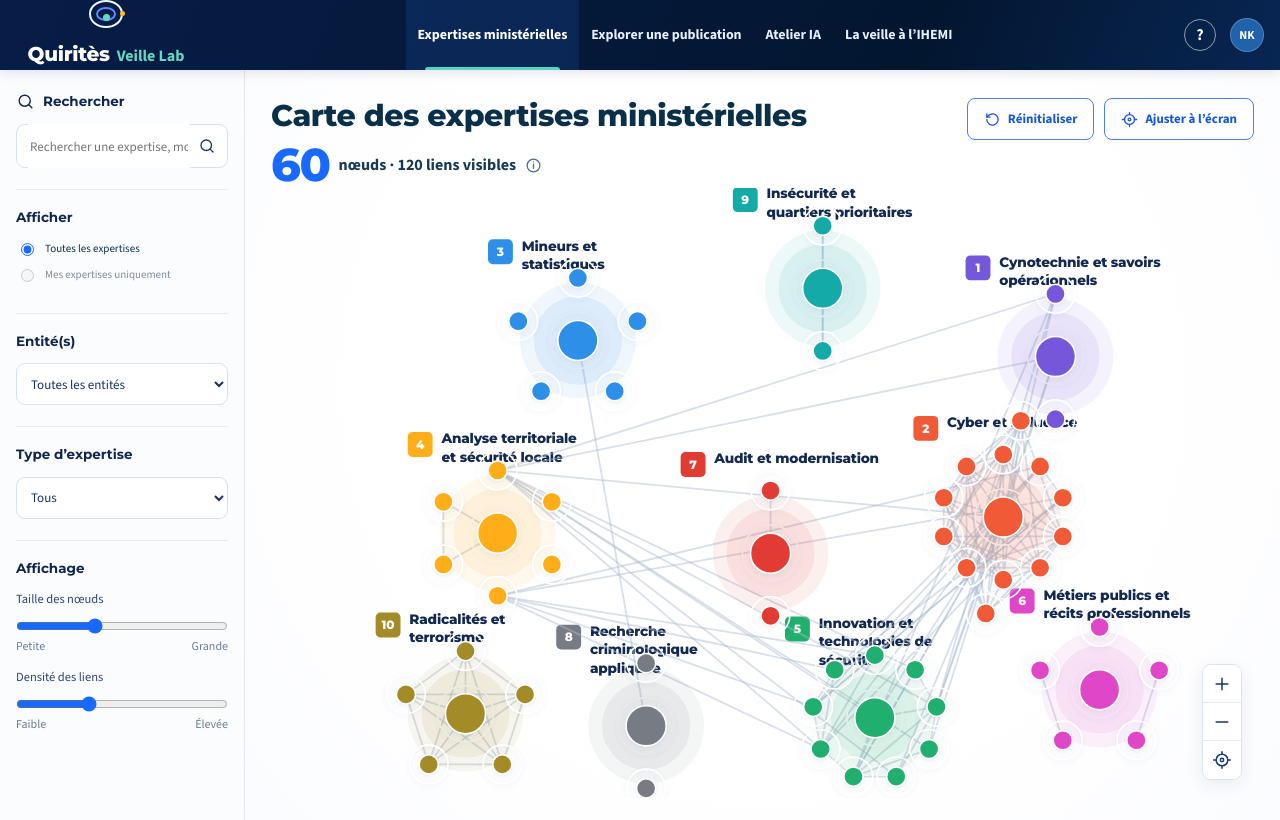
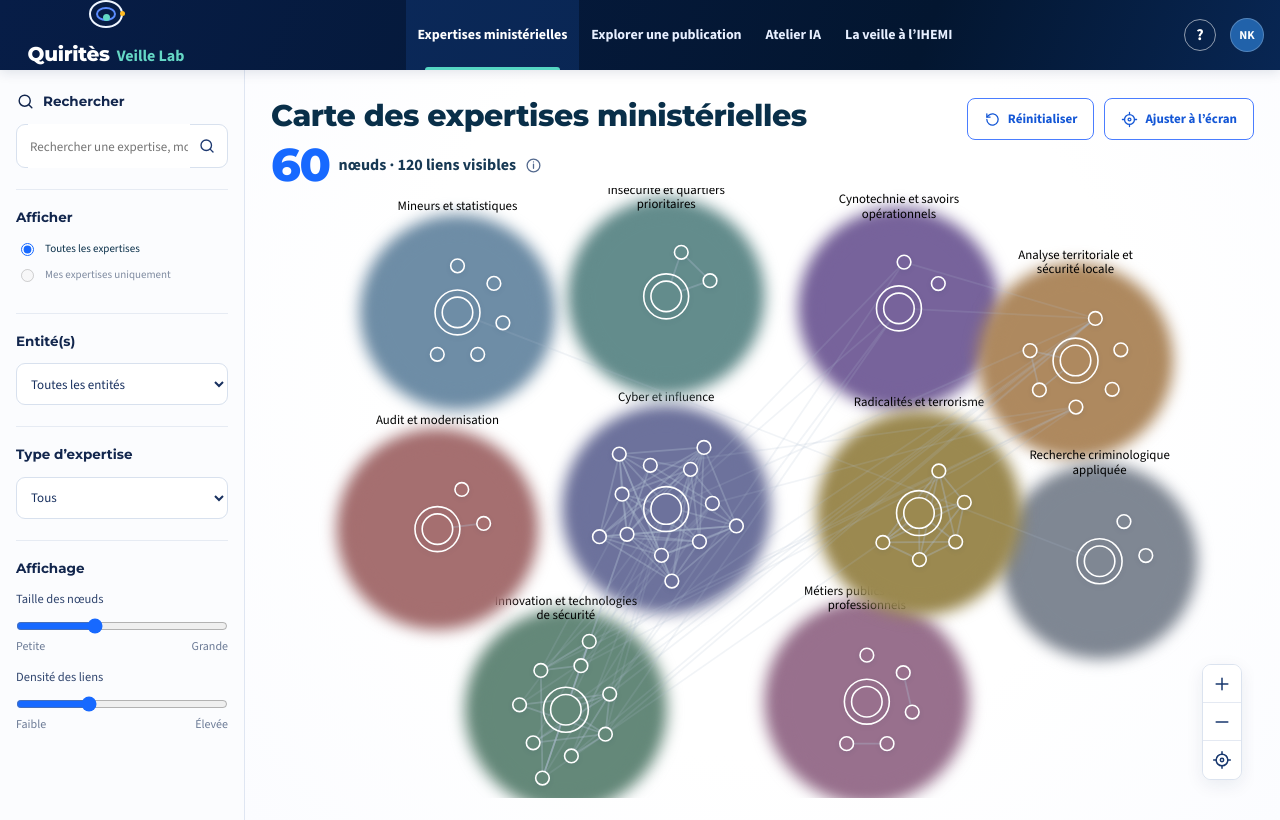
Before and after one commit to Nath76/veillelab, a React (Vite) app: page / in a window 1280 px wide. Both pictures are taken after a click on the button "Entrer dans Quiritès Lab". Built offline with nearby package versions, Linux system fonts and the light colour scheme.

Commit message:
Refactor ExpertiseConstellation component

```diff
--- a/src/components/ExpertiseConstellation.jsx
+++ b/src/components/ExpertiseConstellation.jsx
@@ -1,17 +1,21 @@
 import React, { useMemo, useRef, useState, useEffect } from 'react'
 import Icon from './Icon.jsx'
 
+// Modèle B — constellations contrôlées.
+// Les centres de clusters sont fixes : le graphe conserve la même géographie
+// d'une ouverture à l'autre. Les nœuds d'un cluster occupent des orbites
+// déterministes autour de leur hub.
 export const EXPERTISE_CLUSTERS = [
-  {id:'cynotech', label:'Cynotechnie et savoirs opérationnels', color:'#7557d9'},
-  {id:'cyber', label:'Cyber et influence', color:'#f05a36'},
-  {id:'mineurs', label:'Mineurs et statistiques', color:'#2d8fe8'},
-  {id:'territorial', label:'Analyse territoriale et sécurité locale', color:'#ffad19'},
-  {id:'innovation', label:'Innovation et technologies de sécurité', color:'#20af6e'},
-  {id:'metiers', label:'Métiers publics et récits professionnels', color:'#df46c8'},
-  {id:'audit', label:'Audit et modernisation', color:'#e13b34'},
-  {id:'criminologie', label:'Recherche criminologique appliquée', color:'#777b83'},
-  {id:'insecurite', label:'Insécurité et quartiers prioritaires', color:'#13aaa8'},
-  {id:'radicalites', label:'Radicalités et terrorisme', color:'#a38c28'},
+  {id:'cynotech', label:'Cynotechnie et savoirs opérationnels', color:'#77639B'},
+  {id:'cyber', label:'Cyber et influence', color:'#6D729C'},
+  {id:'mineurs', label:'Mineurs et statistiques', color:'#6E8DA6'},
+  {id:'territorial', label:'Analyse territoriale et sécurité locale', color:'#AE895F'},
+  {id:'innovation', label:'Innovation et technologies de sécurité', color:'#648879'},
+  {id:'metiers', label:'Métiers publics et récits professionnels', color:'#98708D'},
+  {id:'audit', label:'Audit et modernisation', color:'#A56F70'},
+  {id:'criminologie', label:'Recherche criminologique appliquée', color:'#7F8793'},
+  {id:'insecurite', label:'Insécurité et quartiers prioritaires', color:'#638C8C'},
+  {id:'radicalites', label:'Radicalités et terrorisme', color:'#9B8950'},
 ]
 
 const clusterMap=Object.fromEntries(EXPERTISE_CLUSTERS.map(x=>[x.id,x]))
@@ -31,7 +35,6 @@ export function expertiseCluster(node){
   return 'territorial'
 }
 
-
 export function selectOverviewExpertises(nodes,max=60){
   const score=n=>(n.degree||0)+(n.publication_count||0)
   const groups={}; nodes.forEach(n=>(groups[expertiseCluster(n)]??=[]).push(n))
@@ -43,49 +46,77 @@ export function selectOverviewExpertises(nodes,max=60){
   return chosen.slice(0,max)
 }
 
+// Géographie stable du modèle B, pensée pour le viewBox 1180 × 760.
 const centers={
-  mineurs:[360,190], insecurite:[665,125], cynotech:[955,210], territorial:[260,430],
-  audit:[600,455], cyber:[890,410], radicalites:[220,655], criminologie:[445,670],
-  innovation:[730,660], metiers:[1010,625]
+  mineurs:[210,155],
+  insecurite:[470,135],
+  cynotech:[760,150],
+  territorial:[980,215],
+  audit:[185,425],
+  cyber:[470,400],
+  radicalites:[785,405],
+  criminologie:[1010,465],
+  innovation:[345,650],
+  metiers:[720,640],
 }
 
-function wrap(text,max=23){
+const clusterRadius={
+  mineurs:104, insecurite:105, cynotech:108, territorial:104,
+  audit:108, cyber:112, radicalites:110, criminologie:104,
+  innovation:108, metiers:110,
+}
+
+function wrap(text,max=24){
   const words=String(text).split(/\s+/); const lines=[]; let line=''
   words.forEach(w=>{const next=(line+' '+w).trim(); if(next.length>max&&line){lines.push(line);line=w}else line=next})
   if(line) lines.push(line); return lines.slice(0,4)
 }
 
+function scoreNode(n){return (n.degree||0)+(n.publication_count||0)}
+
 function overviewPositions(nodes){
   const by={}; nodes.forEach(n=>(by[expertiseCluster(n)]??=[]).push(n))
   const out={}
   Object.entries(by).forEach(([cluster,list])=>{
-    const [cx,cy]=centers[cluster]||[600,380]
-    const sorted=[...list].sort((a,b)=>(b.degree+b.publication_count)-(a.degree+a.publication_count))
+    const [cx,cy]=centers[cluster]||[590,380]
+    const sorted=[...list].sort((a,b)=>scoreNode(b)-scoreNode(a)||String(a.id).localeCompare(String(b.id)))
     sorted.forEach((n,i)=>{
-      if(i===0){out[n.id]={x:cx,y:cy,hub:true};return}
-      const ring=i<=10?1:2
-      const ringIndex=ring===1?i-1:i-11
-      const ringCount=ring===1?Math.min(10,Math.max(1,sorted.length-1)):Math.max(1,sorted.length-11)
-      const angle=-Math.PI/2+(Math.PI*2*ringIndex/ringCount)+(ring===2?.18:0)
-      const r=ring===1?78:122
-      out[n.id]={x:cx+Math.cos(angle)*r,y:cy+Math.sin(angle)*r,hub:false}
+      if(i===0){out[n.id]={x:cx,y:cy,hub:true,cluster};return}
+      // Deux couronnes fixes. Le nombre de points de chaque couronne ne dépend
+      // que du rang du nœud, ce qui stabilise la perception du cluster.
+      const ring=i<=7?1:2
+      const ringIndex=ring===1?i-1:i-8
+      const ringCount=ring===1?7:Math.max(1,Math.min(10,sorted.length-8))
+      const phase=(cluster.length%7)*0.11
+      const angle=-Math.PI/2+phase+(Math.PI*2*ringIndex/ringCount)
+      const r=ring===1?58:90
+      out[n.id]={x:cx+Math.cos(angle)*r,y:cy+Math.sin(angle)*r,hub:false,cluster}
     })
   })
   return out
 }
 
 function focusPositions(nodes,selectedId){
-  const out={}; const cx=585,cy=390
+  const out={}; const cx=590,cy=385
   const selected=nodes.find(n=>n.id===selectedId)
   if(!selected) return overviewPositions(nodes)
-  out[selected.id]={x:cx,y:cy,hub:true}
-  const rest=nodes.filter(n=>n.id!==selected.id)
+  out[selected.id]={x:cx,y:cy,hub:true,cluster:expertiseCluster(selected)}
+  const rest=nodes.filter(n=>n.id!==selected.id).sort((a,b)=>scoreNode(b)-scoreNode(a))
   rest.forEach((n,i)=>{
-    const angle=-Math.PI/2+(Math.PI*2*i/Math.max(1,rest.length))
-    const r=210+(i%2)*18
-    out[n.id]={x:cx+Math.cos(angle)*r,y:cy+Math.sin(angle)*r,hub:false}
+    const ring=i<8?1:2
+    const ringIndex=ring===1?i:i-8
+    const ringCount=ring===1?Math.min(8,rest.length):Math.max(1,rest.length-8)
+    const angle=-Math.PI/2+(Math.PI*2*ringIndex/ringCount)+(ring===2?.16:0)
+    const r=ring===1?182:245
+    out[n.id]={x:cx+Math.cos(angle)*r,y:cy+Math.sin(angle)*r,hub:false,cluster:expertiseCluster(n)}
   })
   return out
+}
+
+function clusterLabelPosition(id){
+  const [x,y]=centers[id]||[590,380]
+  const r=clusterRadius[id]||105
+  return {x,y:y-r-23}
 }
 
 export default function ExpertiseConstellation({nodes,edges,selected,onSelect,nodeSize=1,linkDensity=1,resetToken=0,fitToken=0}){
@@ -95,55 +126,81 @@ export default function ExpertiseConstellation({nodes,edges,selected,onSelect,no
 
   const visible=useMemo(()=>{
     if(selected){
-      const ids=new Set([selected.id,...(selected.associated||[]).slice(0,10).map(a=>a.id)])
+      const ids=new Set([selected.id,...(selected.associated||[]).slice(0,14).map(a=>a.id)])
       return nodes.filter(n=>ids.has(n.id))
     }
     return selectOverviewExpertises(nodes,60)
   },[nodes,selected])
-  const ids=new Set(visible.map(n=>n.id))
-  const visibleEdges=useMemo(()=>edges.filter(e=>ids.has(e.source)&&ids.has(e.target)).sort((a,b)=>b.count-a.count).slice(0,120),[edges,visible])
+
+  const ids=useMemo(()=>new Set(visible.map(n=>n.id)),[visible])
+  const visibleEdges=useMemo(()=>edges
+    .filter(e=>ids.has(e.source)&&ids.has(e.target))
+    .sort((a,b)=>(b.count||0)-(a.count||0))
+    .slice(0,120),[edges,ids])
   const positions=useMemo(()=>selected?focusPositions(visible,selected.id):overviewPositions(visible),[visible,selected])
   const activeCluster=selected?expertiseCluster(selected):null
 
-  const viewNodes=selected ? visible : visible
-  return <div className="constellation-shell">
+  return <div className="constellation-shell model-b">
     <svg className="constellation-svg" viewBox="0 0 1180 760"
-      onWheel={e=>{e.preventDefault();setScale(s=>Math.max(.55,Math.min(1.8,s+(e.deltaY<0?.08:-.08))))}}
+      onWheel={e=>{e.preventDefault();setScale(s=>Math.max(.58,Math.min(1.7,s+(e.deltaY<0?.08:-.08))))}}
       onPointerDown={e=>{drag.current={x:e.clientX,y:e.clientY,pan};e.currentTarget.setPointerCapture?.(e.pointerId)}}
       onPointerMove={e=>{if(drag.current&&e.buttons){setPan({x:drag.current.pan.x+(e.clientX-drag.current.x),y:drag.current.pan.y+(e.clientY-drag.current.y)})}}}
       onPointerUp={()=>drag.current=null} onPointerLeave={()=>drag.current=null}>
       <g transform={`translate(${pan.x} ${pan.y}) scale(${scale})`}>
-        {!selected && EXPERTISE_CLUSTERS.map((c,idx)=>{
+
+        {!selected && EXPERTISE_CLUSTERS.map(c=>{
           const [x,y]=centers[c.id]
-          return <g className="cluster-label" key={c.id} transform={`translate(${x-112},${y-126})`} pointerEvents="none">
-            <rect width="31" height="31" rx="6" fill={c.color}/><text x="15.5" y="21" textAnchor="middle" className="cluster-number">{idx+1}</text>
-            <text x="42" y="14" className="cluster-name">{wrap(c.label,22).map((line,i)=><tspan key={i} x="42" dy={i?23:0}>{line}</tspan>)}</text>
+          const r=clusterRadius[c.id]
+          const label=clusterLabelPosition(c.id)
+          return <g key={`halo-${c.id}`} className="controlled-cluster">
+            <circle className="cluster-halo halo-outer" cx={x} cy={y} r={r+18} fill={c.color}/>
+            <circle className="cluster-halo halo-inner" cx={x} cy={y} r={r} fill={c.color}/>
+            <text className="controlled-cluster-name" x={label.x} y={label.y} textAnchor="middle">
+              {wrap(c.label,27).map((line,i)=><tspan key={i} x={label.x} dy={i?18:0}>{line}</tspan>)}
+            </text>
           </g>
         })}
-        {selected && [...EXPERTISE_CLUSTERS].filter(c=>c.id!==activeCluster).slice(0,7).map((c,idx)=>{
-          const p=centers[c.id]; return <g key={c.id} className="ghost-cluster" transform={`translate(${p[0]},${p[1]})`}><circle r="24" fill={c.color}/>{[0,1,2,3,4,5].map(i=><circle key={i} cx={Math.cos(i*Math.PI/3)*52} cy={Math.sin(i*Math.PI/3)*52} r="9" fill={c.color}/>)}</g>
+
+        {selected && EXPERTISE_CLUSTERS.filter(c=>c.id!==activeCluster).map(c=>{
+          const [x,y]=centers[c.id]
+          return <g key={`ghost-${c.id}`} className="ghost-cluster" transform={`translate(${x},${y})`}>
+            <circle r="20" fill={c.color}/>
+            {[0,1,2,3,4,5].map(i=><circle key={i} cx={Math.cos(i*Math.PI/3)*43} cy={Math.sin(i*Math.PI/3)*43} r="7" fill={c.color}/>) }
+          </g>
         })}
-        {visibleEdges.map(e=>{const a=positions[e.source],b=positions[e.target]; if(!a||!b)return null; const active=selected&&(e.source===selected.id||e.target===selected.id); return <line pointerEvents="none" key={`${e.source}-${e.target}`} className={`constellation-edge ${active?'active':''}`} x1={a.x} y1={a.y} x2={b.x} y2={b.y} style={{opacity:selected?(active?.96:.28):Math.min(.92,.48*linkDensity)}}/>})}
-        {viewNodes.map(n=>{
+
+        {visibleEdges.map(e=>{
+          const a=positions[e.source],b=positions[e.target]; if(!a||!b)return null
+          const active=selected&&(e.source===selected.id||e.target===selected.id)
+          const sameCluster=a.cluster===b.cluster
+          return <line key={`${e.source}-${e.target}`}
+            className={`constellation-edge ${active?'active':''} ${sameCluster?'intra':'inter'}`}
+            x1={a.x} y1={a.y} x2={b.x} y2={b.y}
+            style={{opacity:selected?(active?.92:.16):sameCluster?Math.min(.72,.34*linkDensity):Math.min(.34,.16*linkDensity)}}/>
+        })}
+
+        {visible.map(n=>{
           const p=positions[n.id]; if(!p)return null
           const c=clusterMap[expertiseCluster(n)]||EXPERTISE_CLUSTERS[0]
           const isSel=selected?.id===n.id
-          const r=(p.hub?25:12)*nodeSize*(isSel?1.45:1)
-          const lines=wrap(n.label,26)
-          return <g key={n.id} className={`constellation-node ${isSel?'selected':''}`} role="button" tabIndex="0" aria-label={n.label}
-            onPointerDown={e=>e.stopPropagation()}
-            onClick={e=>{e.stopPropagation();onSelect(n)}}
-            onKeyDown={e=>{if(e.key==='Enter'||e.key===' '){e.preventDefault();onSelect(n)}}}>
-            <circle className="node-hit-target" cx={p.x} cy={p.y} r={Math.max(r+10,24)} fill="transparent"/>
-            {!selected&&p.hub&&<circle className="cluster-halo halo-outer" cx={p.x} cy={p.y} r={r+48} fill={c.color} opacity=".07" pointerEvents="none"/>}
-            {!selected&&p.hub&&<circle className="cluster-halo halo-inner" cx={p.x} cy={p.y} r={r+31} fill={c.color} opacity=".09" pointerEvents="none"/>}
-            {isSel&&<circle className="cluster-halo selected-halo" cx={p.x} cy={p.y} r={r+23} fill={c.color} opacity=".14" pointerEvents="none"/>}
-            <circle cx={p.x} cy={p.y} r={r} fill={c.color} pointerEvents="none"/>
-            {selected&&<text x={p.x+(p.x<585?-18:18)} y={p.y+(p.y<390?-18:30)} textAnchor={p.x<585?'end':'start'} className={`node-label ${isSel?'selected-label':''}`}>{lines.map((line,i)=><tspan key={i} x={p.x+(p.x<585?-18:18)} dy={i?17:0}>{line}</tspan>)}</text>}
+          const base=p.hub?19:8.5
+          const r=base*nodeSize*(isSel?1.45:1)
+          const lines=wrap(n.label,28)
+          const lx=p.x+(p.x<590?-18:18)
+          const ly=p.y+(p.y<385?-18:28)
+          return <g key={n.id} className={`constellation-node ${p.hub?'hub':''} ${isSel?'selected':''}`}
+            onClick={e=>{e.stopPropagation();onSelect(n)}}>
+            <title>{n.label}</title>
+            {p.hub&&!selected&&<circle className="hub-ring" cx={p.x} cy={p.y} r={r+9} fill="none" stroke={c.color}/>}
+            {isSel&&<circle className="selection-halo" cx={p.x} cy={p.y} r={r+20} fill={c.color}/>}
+            <circle cx={p.x} cy={p.y} r={r} fill={c.color}/>
+            {selected&&<text x={lx} y={ly} textAnchor={p.x<590?'end':'start'} className={`node-label ${isSel?'selected-label':''}`}>
+              {lines.map((line,i)=><tspan key={i} x={lx} dy={i?17:0}>{line}</tspan>)}
+            </text>}
           </g>
         })}
       </g>
     </svg>
-    <div className="graph-tools vertical"><button onClick={()=>setScale(s=>Math.min(1.8,s+.12))}><Icon name="plus"/></button><button onClick={()=>setScale(s=>Math.max(.55,s-.12))}><Icon name="minus"/></button><button onClick={()=>{setScale(1);setPan({x:0,y:0})}}><Icon name="target"/></button></div>
+    <div className="graph-tools vertical"><button onClick={()=>setScale(s=>Math.min(1.7,s+.12))} title="Zoom avant"><Icon name="plus"/></button><button onClick={()=>setScale(s=>Math.max(.58,s-.12))} title="Zoom arrière"><Icon name="minus"/></button><button onClick={()=>{setScale(1);setPan({x:0,y:0})}} title="Ajuster"><Icon name="target"/></button></div>
   </div>
 }
```
